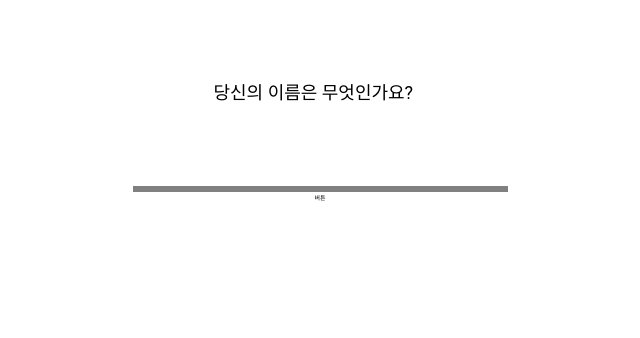
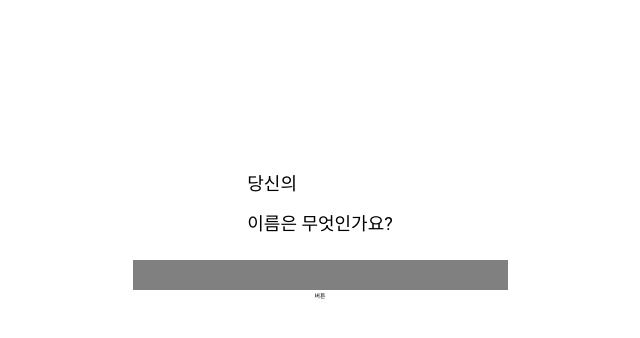
Before and after one commit to SopkathonTeam3/Client, a React (Vite) app: page /user in a window 1280 px wide. Shown: the top 338 px of the page, without its empty margins (320-960 px from the left). Built offline with nearby package versions, Linux system fonts and the light colour scheme.

Commit message:
feat : input 값 저장

```diff
--- a/src/pages/userPage.jsx
+++ b/src/pages/userPage.jsx
@@ -1,14 +1,29 @@
-import React from 'react';
+import React, { useEffect, useRef, useState } from 'react';
 import styled from 'styled-components';
 
 const UserPage = () => {
+  const [userName, setUserName] = useState();
+  const inputRef = useRef();
+
+  const handleInputChange = () => {
+    setUserName(inputRef.current.value);
+  };
+
+  const handleUserSubmit = () => {
+    userName && localStorage.setItem('userName', userName);
+  };
+
   return (
     <St.userPageWrapper>
       <St.userInfoText>
-        <p>당신의 이름은 무엇인가요?</p>
+        <p>
+          당신의
+          <br />
+          이름은 무엇인가요?
+        </p>
       </St.userInfoText>
-      <St.userNameInput></St.userNameInput>
-      <St.userSubmitBtn>버튼</St.userSubmitBtn>
+      <St.userNameInput ref={inputRef} onChange={handleInputChange}></St.userNameInput>
+      <St.userSubmitBtn onClick={handleUserSubmit}>버튼</St.userSubmitBtn>
     </St.userPageWrapper>
   );
 };
@@ -23,13 +38,18 @@ const St = {
     height: 100vh;
   `,
   userInfoText: styled.div`
-    margin: 81px;
+    display: flex;
+    flex-direction: column;
+    align-items: center;
+    margin: 164px 0 16px 0;
     color: ${({ theme }) => theme.color.black};
     & > p {
       ${({ theme }) => theme.text.subtitle1};
+      line-height: 40px;
     }
   `,
   userNameInput: styled.input`
+    height: 30px;
     background-color: grey;
   `,
   userSubmitBtn: styled.button`
```
